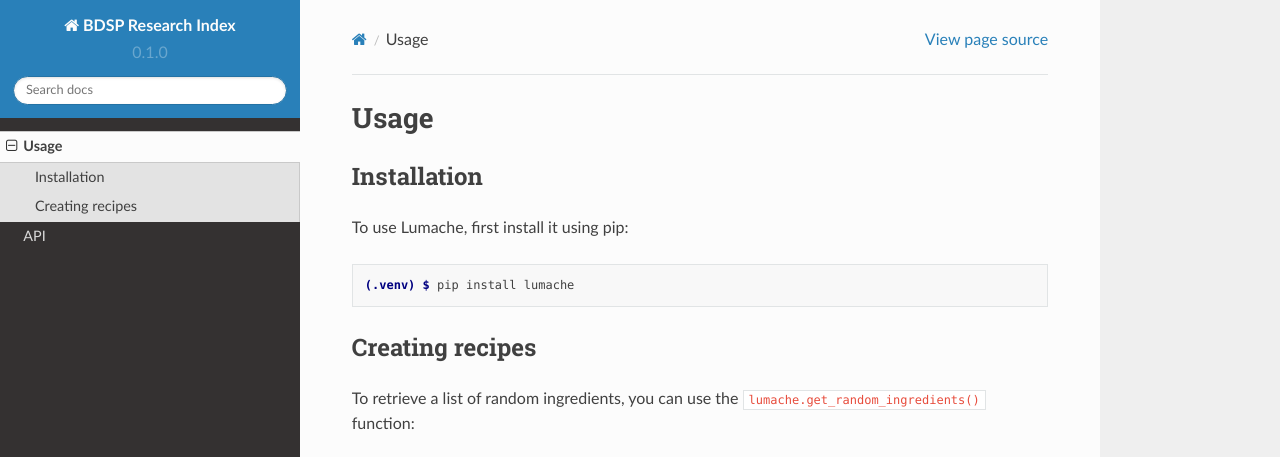
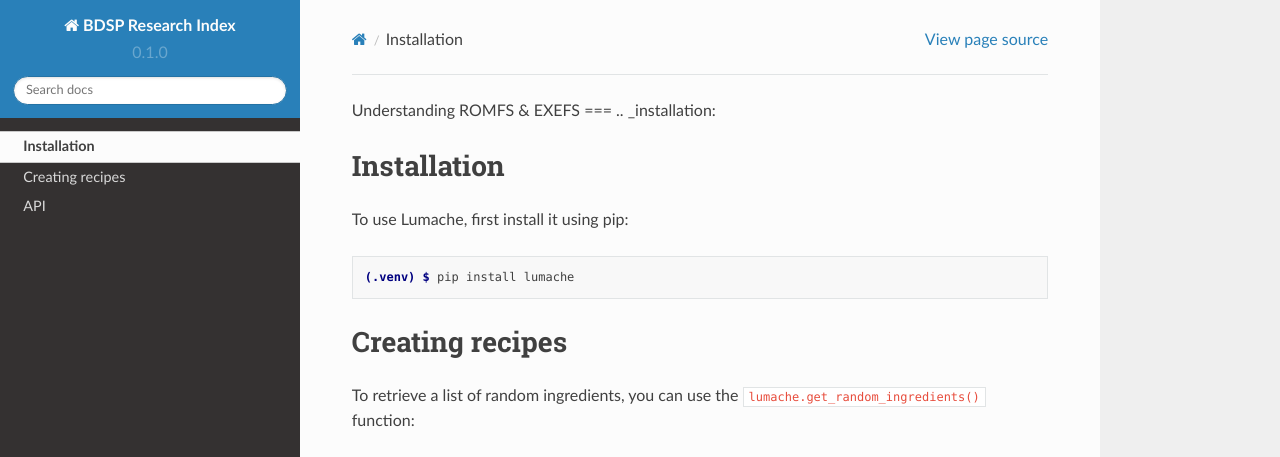
Before and after one commit to b0nesdev/bdsp-research, a Sphinx documentation site: the page built from docs/source/usage.rst, in a window 1280 px wide and 1095 px high. Shown: the top 457 px of the window. Built offline with Sphinx 7.4.7 and the Read the Docs theme 2.0.0, drawn with Linux system fonts in a browser that asks for light colours; grey boxes are pictures that could not be loaded.

Commit message:
Update usage.rst

```diff
--- a/docs/source/usage.rst
+++ b/docs/source/usage.rst
@@ -1,6 +1,5 @@
-Usage
-=====
-
+Understanding ROMFS & EXEFS
+===
 .. _installation:
 
 Installation
```
